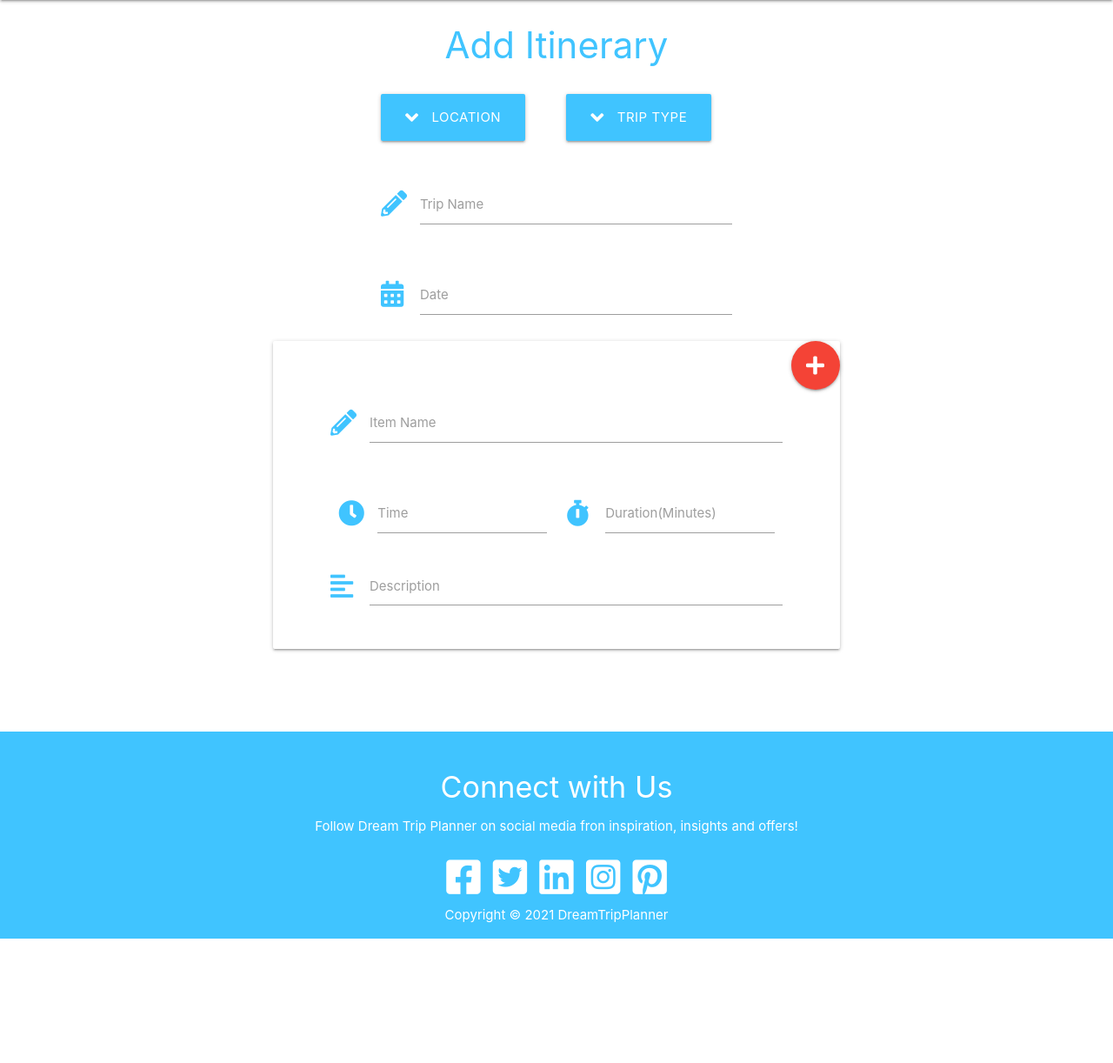
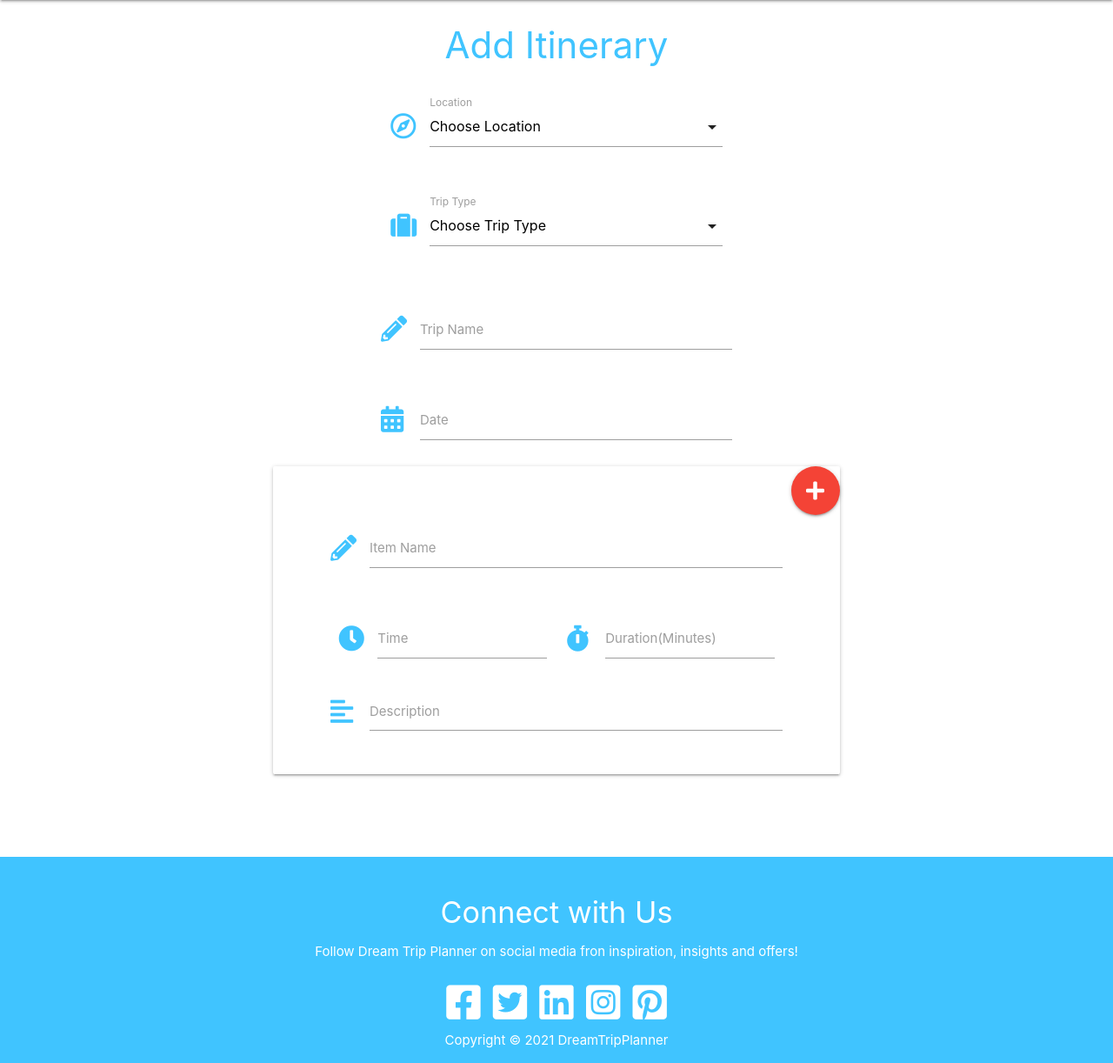
Before and after one commit to shoreenb/dream-trip-planner, a Python web app: template templates/add_itinerary.html in a window 1280 px wide. Shown: the part 64-1286 px from the top of the page at 87% size. Before the commit the page ends 1143 px from the top, so only its background shows below. Run offline with Jinja, Linux system fonts and the light colour scheme; the template is opened without the code that fills it, so the values that code supplies are empty.

Commit message:
Add Location and Trip Type dropdown

```diff
--- a/app.py
+++ b/app.py
@@ -136,7 +136,10 @@ def logout():
 
 @app.route("/add_itinerary")
 def add_itinerary():
-    return render_template("add_itinerary.html")
+    categories = mongo.db.categories.find().sort("categories", 1)
+    countries = mongo.db.countries.find().sort("countries", 1)
+    return render_template("add_itinerary.html", categories=categories,
+        countries=countries)
 
 
 if __name__ == "__main__":
--- a/static/js/script.js
+++ b/static/js/script.js
@@ -3,6 +3,7 @@
      $(".sidenav").sidenav();
      $('.slider').slider();
      $('.collapsible').collapsible();
+     $('select').formSelect();
      $('.datepicker').datepicker({
          format: "dd mmmm, yyyy",
          minDate: new Date(),
@@ -20,11 +21,9 @@
              done: "Select"
          }
      });
-     $('.dropdown-trigger').dropdown();
-     $('.fixed-action-btn').floatingActionButton() {
-         $('#itinerary_card.first_itinerary_card').click(function () {
-             $('#itinerary_card.first_itinerary_card').clone().find('row').val('').end.
-             find('textarea').val('').end.appendTo('#itinerary_card_new.card-panel');
-         });
-     };
+     $('.fixed-action-btn').floatingActionButton();
+     $('#itinerary_card.first_itinerary_card').click(function () {
+         $('#itinerary_card.first_itinerary_card').clone().find('row').val('').end.
+         find('textarea').val('').end.appendTo('#itinerary_card_new.card-panel');
+     });
  });
--- a/templates/add_itinerary.html
+++ b/templates/add_itinerary.html
@@ -6,36 +6,32 @@
 </h3>
 <div class="row">
     <form class="col s12" method="POST" action="">
+
         <div class="row">
-            <div class="input-field col s2 offset-m4">
-                <!-- Dropdown Trigger -->
-                <a class='dropdown-trigger btn-large light-blue accent-2' href='#' data-target='dropdown1'><i
-                        class="fas fa-angle-down left fa-2x white-text"></i>Location</a>
+            <div class="input-field col s4 offset-m4">
 
-                <!-- Dropdown Structure -->
-                <ul id='dropdown1' class='dropdown-content'>
-                    <li><a href="#!">one</a></li>
-                    <li><a href="#!">two</a></li>
-                    <li class="divider" tabindex="-1"></li>
-                    <li><a href="#!">three</a></li>
-                    <li><a href="#!"><i class="material-icons">view_module</i>four</a></li>
-                    <li><a href="#!"><i class="material-icons">cloud</i>five</a></li>
-                </ul>
+                <div class="input-field col s12">
+                    <i class="far fa-compass prefix light-blue-text text-accent-2"></i>
+                    <select id="countries" name="countries" class="validate" required>
+                        <option value="" disabled selected>Choose Location</option>
+                        {% for country in countries %}
+                        <option value="{{ country.name }}">{{ country.name }}</option>
+                        {% endfor %}
+                    </select>
+                    <label for="countries">Location</label>
+                </div>
             </div>
-            <div class="input-field col s2">
-                <!-- Dropdown Trigger -->
-                <a class='dropdown-trigger btn-large light-blue accent-2' href='#' data-target='dropdown1'><i
-                        class="fas fa-angle-down left fa-2x white-text"></i>Trip Type</a>
-
-                <!-- Dropdown Structure -->
-                <ul id='dropdown1' class='dropdown-content'>
-                    <li><a href="#">one</a></li>
-                    <li><a href="#!">two</a></li>
-                    <li class="divider" tabindex="-1"></li>
-                    <li><a href="#!">three</a></li>
-                    <li><a href="#!"><i class="material-icons">view_module</i>four</a></li>
-                    <li><a href="#!"><i class="material-icons">cloud</i>five</a></li>
-                </ul>
+            <div class="input-field col s4 offset-m4">
+                <div class="input-field col s12">
+                    <i class="fas fa-suitcase prefix light-blue-text text-accent-2"></i>
+                    <select id="categories" name="categories" class="validate" required>
+                        <option value="" disabled selected>Choose Trip Type</option>
+                        {% for category in categories %}
+                        <option value="{{ category.holiday_type }}">{{ category.holiday_type }}</option>
+                        {% endfor %}
+                    </select>
+                    <label for="categories">Trip Type</label>
+                </div>
             </div>
         </div>
         <div class="row">
```
